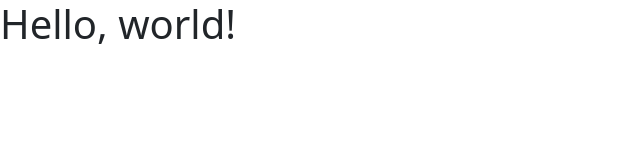
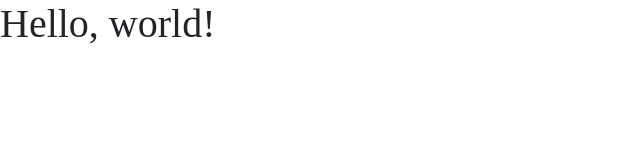
Before and after one commit to raulsr92/Proyecto-Radio, a plain HTML site: page index.html in a window 1280 px wide. Shown: the whole page, without its empty margins (0-640 px from the left). Drawn offline with nearby package versions, Linux system fonts and the light colour scheme.

Commit message:
Definición de estilos globales del proyecto

```diff
--- a/css/styles.css
+++ b/css/styles.css
@@ -2,13 +2,35 @@
 
 /* Paleta de colores */
 
-
+:root{
+    --blue-hard: #00A2E9;
+    --blue-medium:#003BB2 ;
+    --blue-soft: #1207A6 ;
+    --red-hard: #FF3F3F;
+    --red-medium: #FF0000;
+    --red-soft: #D70000;
+}
 
 
 /* Tipografía */
 
 
-/* Aplicación de estilod */
+@import url('https://fonts.googleapis.com/css2?family=Outfit:wght@100..900&display=swap');
+
+@import url('https://fonts.googleapis.com/css2?family=Merriweather:ital,wght@0,300;0,400;0,700;0,900;1,300;1,400;1,700;1,900&display=swap');
+
+/* Aplicación de estilos */
+
+*{
+    padding: 0;
+    margin: 0;
+    font-family: "Outfit", sans-serif;
+    box-sizing: border-box;
+}
+
+h1, h2, h3, h4, h5, h6{
+    font-family: "Merriweather", serif;
+}
 
 
 /* ================ Fin Estilos Globales ================*/
--- a/index.html
+++ b/index.html
@@ -4,12 +4,15 @@
     <meta charset="utf-8">
     <meta name="viewport" content="width=device-width, initial-scale=1">
     <title>Bootstrap demo</title>
+    <link rel="stylesheet" href="./css/styles.css">
     <link href="https://cdn.jsdelivr.net/npm/bootstrap@5.3.3/dist/css/bootstrap.min.css" rel="stylesheet" integrity="sha384-QWTKZyjpPEjISv5WaRU9OFeRpok6YctnYmDr5pNlyT2bRjXh0JMhjY6hW+ALEwIH" crossorigin="anonymous">
   </head>
   <body>
+
     <h1>Hello, world!</h1>
     <script src="https://cdn.jsdelivr.net/npm/bootstrap@5.3.3/dist/js/bootstrap.bundle.min.js" integrity="sha384-YvpcrYf0tY3lHB60NNkmXc5s9fDVZLESaAA55NDzOxhy9GkcIdslK1eN7N6jIeHz" crossorigin="anonymous"></script>
     <script src="https://cdn.jsdelivr.net/npm/@popperjs/core@2.11.8/dist/umd/popper.min.js" integrity="sha384-I7E8VVD/ismYTF4hNIPjVp/Zjvgyol6VFvRkX/vR+Vc4jQkC+hVqc2pM8ODewa9r" crossorigin="anonymous"></script>
     <script src="https://cdn.jsdelivr.net/npm/bootstrap@5.3.3/dist/js/bootstrap.min.js" integrity="sha384-0pUGZvbkm6XF6gxjEnlmuGrJXVbNuzT9qBBavbLwCsOGabYfZo0T0to5eqruptLy" crossorigin="anonymous"></script>
+
   </body>
 </html>
```
